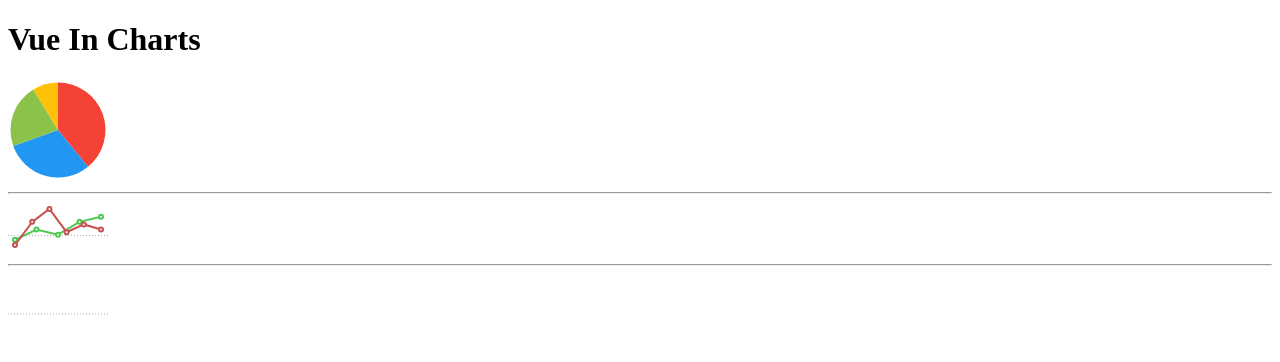
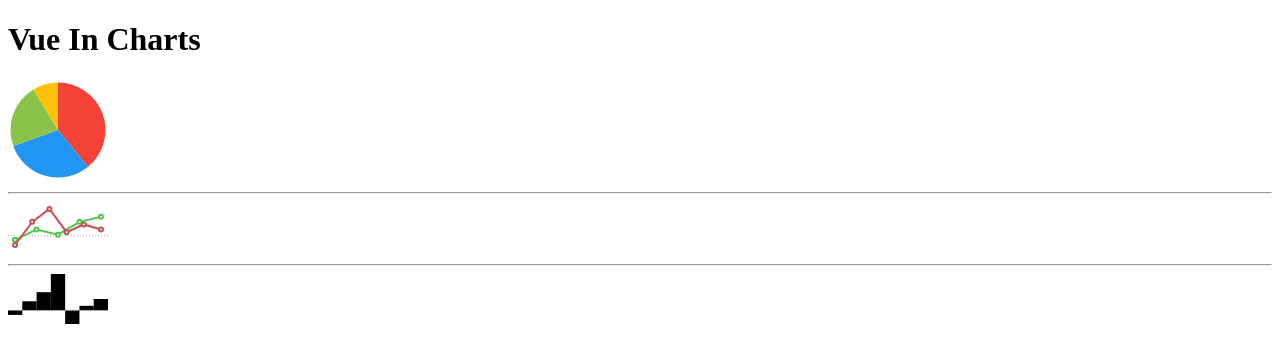
Before and after one commit to Menighin/vue-in-charts, a Vue app: page / in a window 1280 px wide. Shown: the top 362 px of the page. Built offline with nearby package versions, Linux system fonts and the light colour scheme.

Commit message:
InBarChart - Plotting Bars

```diff
--- a/src/App.vue
+++ b/src/App.vue
@@ -27,7 +27,7 @@
         <in-bar-chart
             width="100"
             height="50"
-            :bars="[-10, 20, 40]"
+            :bars="[-10, 20, 40, 80, -30, 10, 25]"
         />
 
     </div>
--- a/src/components/InBarChart.vue
+++ b/src/components/InBarChart.vue
@@ -6,11 +6,19 @@
             :width="width"
             :height="height">
 
+            <g class="bars-group">
+                <rect class="bar"
+                    v-for="(b, i) in barsComp" :key="`bar-${i}`"
+                    :x="b.x"
+                    :y="b.y"
+                    :height="b.height"
+                    :width="b.width"
+                />
+            </g>
+
             <polyline class="line-zero" :points="`0,${zeroHeight} ${width},${zeroHeight}`" stroke="#aaa" stroke-width="1" fill="none" stroke-dasharray="1, 2" />
 
         </svg>
-
-        {{barComp}}
     </div>
 </template>
 
@@ -30,7 +38,7 @@
 
         },
         computed: {
-            barComp() {
+            barsComp() {
                 let self = this;
 
                 let maxValue = null;
@@ -51,7 +59,25 @@
                 // Calculating the height of the zero line
                 this.zeroHeight = h - ((0 - yTranslate) * yFactor);
 
-                return '';
+                // Calculate the width of each bar
+                let barWidth = w / this.bars.length;
+
+                // Calculating the bars
+                let bars = [];
+                let xStep = barWidth;
+                let xCurr = 0;
+                this.bars.forEach(b => {
+                    bars.push({
+                        width: barWidth,
+                        height: Math.abs(b * yFactor),
+                        x: xCurr,
+                        y: b > 0 ? h - ((b - yTranslate) * yFactor) : self.zeroHeight
+                    });
+                    xCurr += xStep;
+                });
+
+                console.log(bars);
+                return bars;
             }
         },
         beforeMount() {
```
